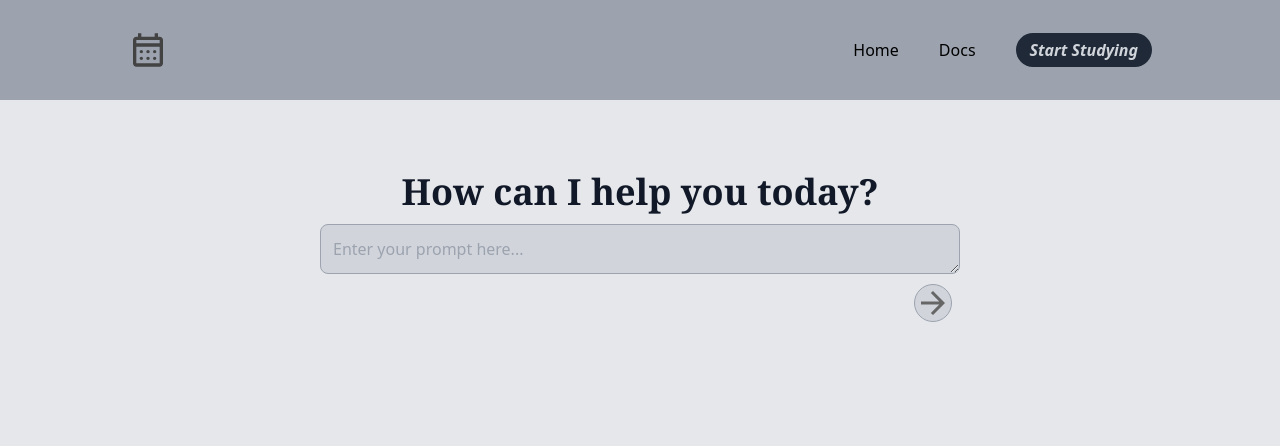
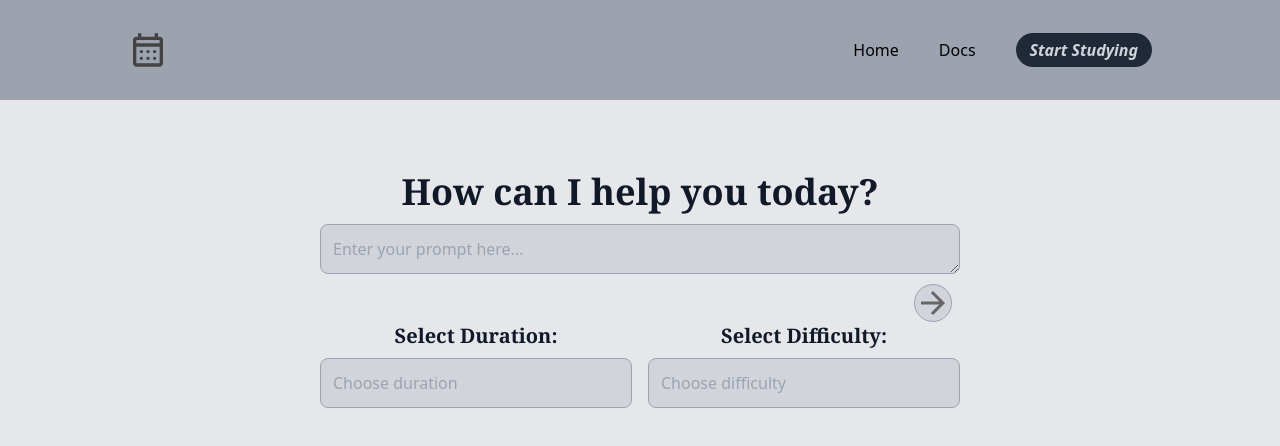
Before and after one commit to Eric19La/AI-Powered-Application, a Next.js app in the folder ai-app/: page /study in a window 1280 px wide. Shown: the top 446 px of the page. Built offline with nearby package versions, Linux system fonts and the light colour scheme.

Commit message:
Finished the study page

```diff
--- a/ai-app/src/pages/api/generate.js
+++ b/ai-app/src/pages/api/generate.js
@@ -10,7 +10,7 @@ export default async function handler(req, res) {
         headers: {
           'Content-Type': 'application/json'
         },
-        body: JSON.stringify({ prompt: req.body.prompt }),
+        body: JSON.stringify(req.body),
       });
 
       // Retrieves the JSON response from the Flask server
--- a/ai-app/src/pages/study/index.jsx
+++ b/ai-app/src/pages/study/index.jsx
@@ -5,18 +5,25 @@ import TextAreaAutosize from "react-textarea-autosize";
 export default function StudyPage() {
   const [prompt, setPrompt] = useState('');
   const [responseText, setResponseText] = useState('');
+  const [duration, setDuration] = useState('');
+  const [difficulty, setDifficulty] = useState('');
 
   const generateContent = async () => {
     try {
+      const payload = {
+        prompt,
+        duration,
+        difficulty,
+      };
+
       const res = await fetch('/api/generate', {
           method: 'POST',
-          headers: {
-              'Content-Type': 'application/json',
-          },
-          body: JSON.stringify({ prompt }),
+          headers: { 'Content-Type': 'application/json' },
+          body: JSON.stringify(payload),
       });
+
       const data = await res.json();
-      setResponseText(data.response_text);
+      setResponseText(data.response_text || "No Response");
     } catch (error) {
       setResponseText('Error generating content');
     }
@@ -51,6 +58,53 @@ export default function StudyPage() {
               />
             </button>
           </div>
+
+          <div className="w-full items-center flex justify-between">
+            {/* Duration selection */}
+            <div className="flex-1 mr-2">
+              <label className="block text-xl font-bold mb-2 text-gray-900 font-serif">
+                Select Duration:
+              </label>
+              <select
+                  className="text-gray-400 appearance-none bg-gray-300 p-3 rounded-lg w-full border-gray-400 border focus:border-gray-200 focus:outline-none focus:text-gray-600"
+                  value={duration}
+                  onChange={(e) => setDuration(e.target.value)}
+              >
+                <option value="" disabled>
+                    Choose duration
+                </option>
+                <option value="1">1 hour</option>
+                <option value="2">2 hours</option>
+                <option value="3">3 hours</option>
+                <option value="4">4 hours</option>
+                <option value="5">5 hours</option>
+                <option value="6">6 hours</option>
+                <option value="7">7 hours</option>
+                <option value="8">8 hours</option>
+              </select>
+            </div>
+
+
+            {/* Difficulty selection */}
+            <div className="flex-1 ml-2">
+              <label className="block text-xl font-bold mb-2 text-gray-900 font-serif">
+                Select Difficulty:
+              </label>
+              <select
+                  className="text-gray-400 appearance-none bg-gray-300 p-3 rounded-lg w-full border-gray-400 border focus:border-gray-200 focus:outline-none focus:text-gray-600"
+                  value={difficulty}
+                  onChange={(e) => setDifficulty(e.target.value)}
+              >
+                <option value="" disabled>
+                  Choose difficulty
+                </option>
+                <option value="beginner">Beginner</option>
+                <option value="intermediate">Intermediate</option>
+                <option value="advanced">Advanced</option>
+              </select>
+            </div>
+          </div>
+
         </div>
 
         {/* Output Section */}
```
Also changed, not shown: 1 other file (tests, documents, lock files or other folders).
